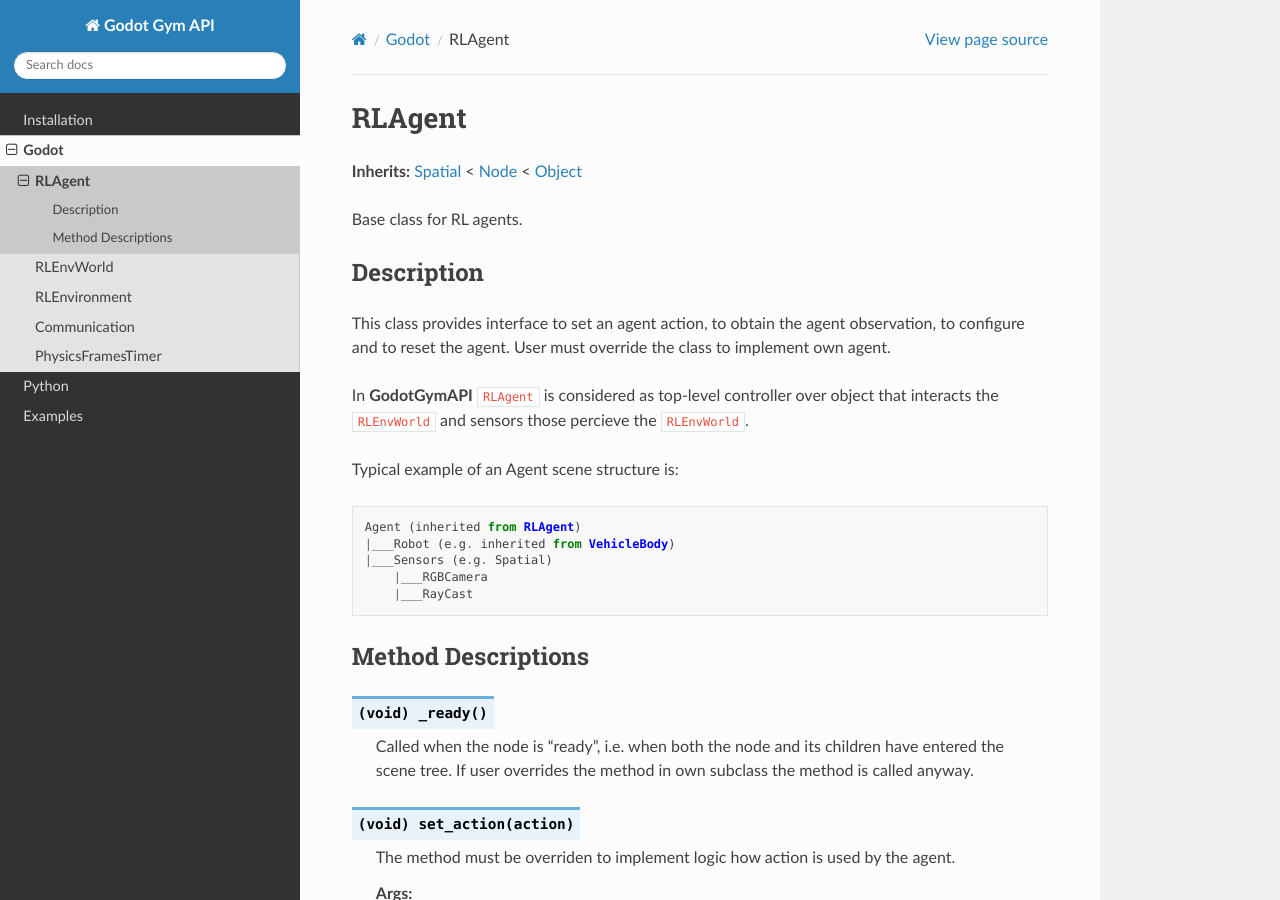
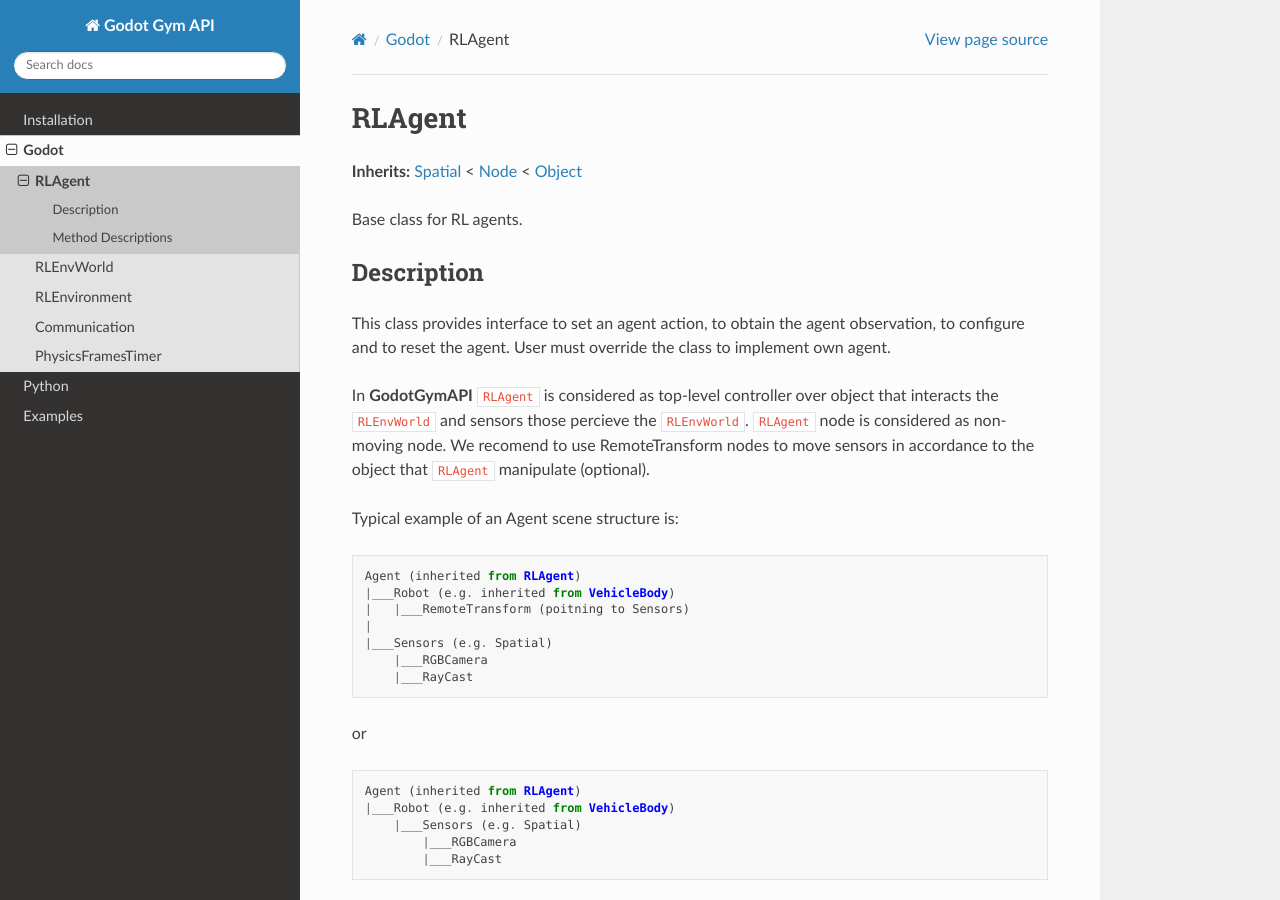
Before and after one commit to ChernyakKonstantin/godot_gym_api, a Sphinx documentation site: the page built from docs/source/godot/rl_agent.rst, in a window 1280 px wide and 900 px high. Built offline with Sphinx 7.4.7 and the Read the Docs theme 2.0.0, drawn with Linux system fonts in a browser that asks for light colours.

Commit message:
Update RLAgent docs

```diff
--- a/docs/source/godot/rl_agent.rst
+++ b/docs/source/godot/rl_agent.rst
@@ -14,7 +14,8 @@
 to configure and to reset the agent. User must override the class to implement own agent.
 
 In **GodotGymAPI** ``RLAgent`` is considered as top-level controller over object that interacts the ``RLEnvWorld``
-and sensors those percieve the ``RLEnvWorld``.
+and sensors those percieve the ``RLEnvWorld``. ``RLAgent`` node is considered as non-moving node.
+We recomend to use RemoteTransform nodes to move sensors in accordance to the object that ``RLAgent`` manipulate (optional).
 
 Typical example of an Agent scene structure is:
 
@@ -22,10 +23,21 @@
 
     Agent (inherited from RLAgent)
     |___Robot (e.g. inherited from VehicleBody)
+    |   |___RemoteTransform (poitning to Sensors)
+    |
     |___Sensors (e.g. Spatial)
         |___RGBCamera
         |___RayCast
 
+or
+
+.. code-block::
+
+    Agent (inherited from RLAgent)
+    |___Robot (e.g. inherited from VehicleBody)
+        |___Sensors (e.g. Spatial)
+            |___RGBCamera
+            |___RayCast
 
 Method Descriptions
 -------------------
```
